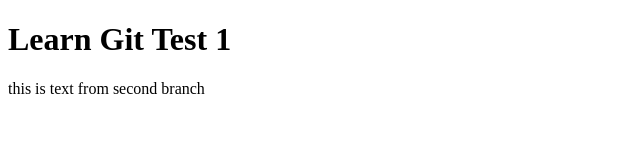
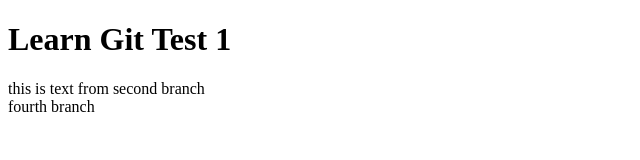
Before and after one commit to S1CKK/Test, a plain HTML site: page index.html in a window 1280 px wide. Shown: the full height of the page, 0-640 px from the left. Drawn offline with Linux system fonts and the light colour scheme.

Commit message:
fourth branch

```diff
--- a/index.html
+++ b/index.html
@@ -11,5 +11,8 @@
     <main>
         this is text from second branch
     </main>
+    <footer>
+        fourth branch
+    </footer>
 </body>
 </html>
```
